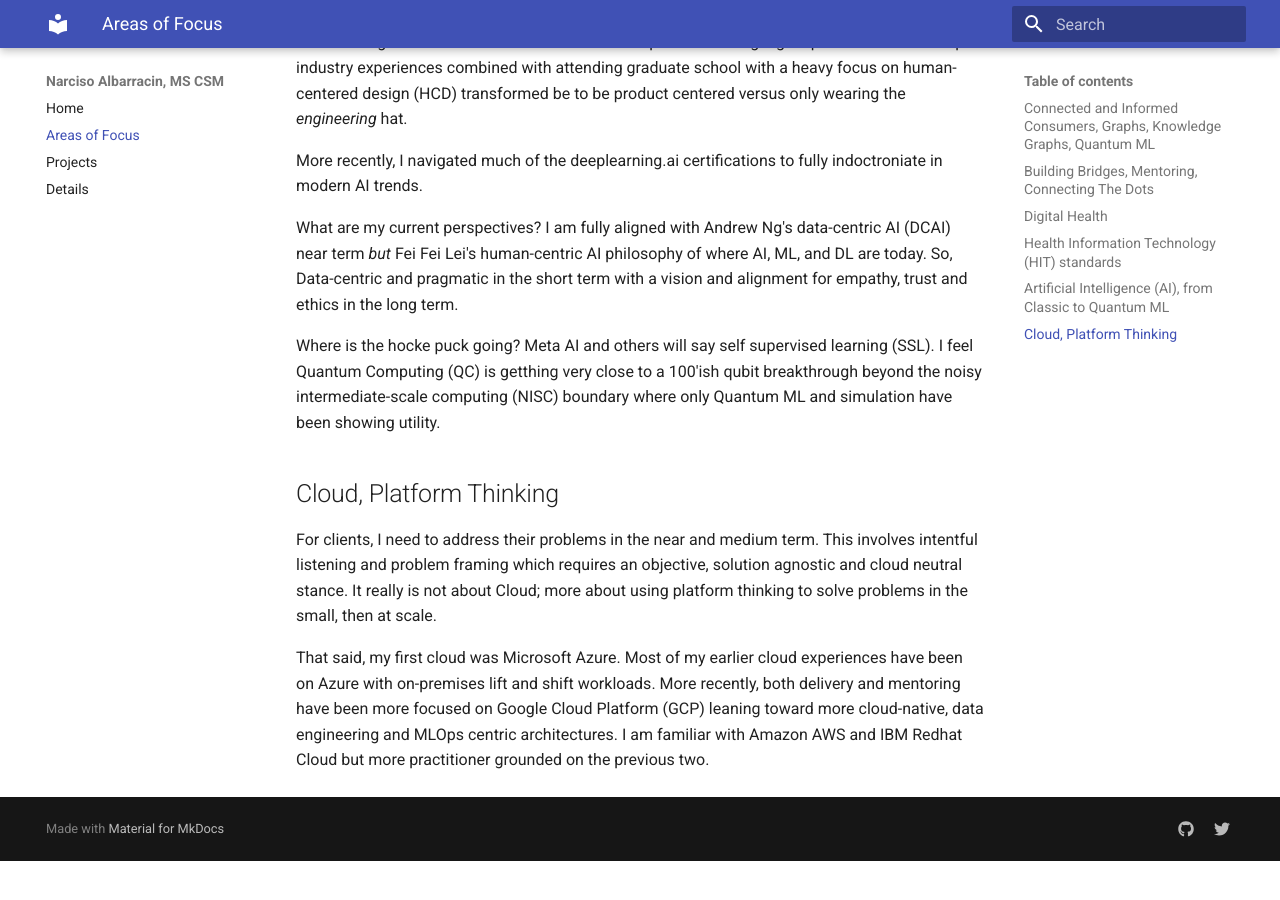
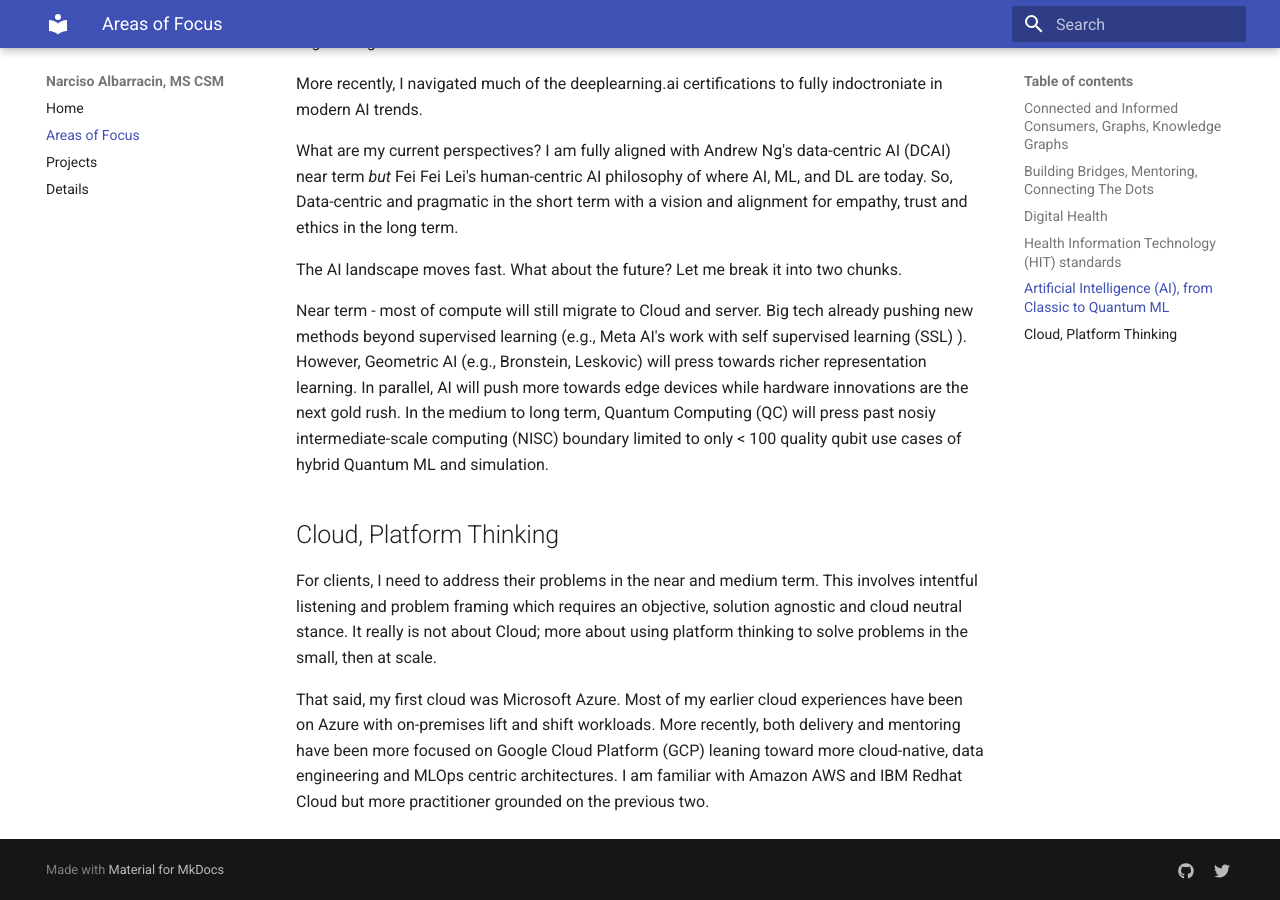
Before and after one commit to nalbarr/portfolio, an MkDocs documentation site: the page built from docs/areas.md, in a window 1280 px wide and 900 px high, scrolled down 1808 px. Built offline with MkDocs 1.6.1 and Material for MkDocs 9.7.7, drawn with Linux system fonts in a browser that asks for light colours; before the commit the page ends 2669 px from its top, so only the background shows below that; some of the changed text lies outside the part shown.

Commit message:
Update areas.md

```diff
--- a/docs/areas.md
+++ b/docs/areas.md
@@ -2,7 +2,7 @@
 
 Areas I am most passionate about ...
 
-## Connected and Informed Consumers, Graphs, Knowledge Graphs, Quantum ML
+## Connected and Informed Consumers, Graphs, Knowledge Graphs
 Ask yourself this question?  Does the product you use really help you?  Do you find yourself having to look for right information but get frustated?  So much - you may even look for another product?
 
 Clients often ask me this to solve their industry-specific problems.  Enter the accelerating industry trend of the *Connected and Informed Consumer*.
@@ -11,8 +11,7 @@
 
 As a remote caregiver of the U.S.  Healthcare system, *I ask myself* - we often never have the right information accessible, available, and connected to make decisions.  Most of the time we as a *product consumers* are not empowered to solve the problem in front of us.
 
-I believe digital platforms powered by modern graph platforms, knowledge graphs, Cloud and AI can get us all closer to the desired product experience.  These these platform and experiences will use existing Cloud innovation but are trending to next generation capabilities such as Quantum Computing (QC).  Already Quantum ML is finding use within simulation.  The same approach used to accelerated COVID-19 vaccine discovery.
-
+I believe digital platforms powered by modern graph platforms, knowledge graphs, Cloud and AI can get us all closer to the desired product experience.
 
 ## Building Bridges, Mentoring, Connecting The Dots
 I *love* interdisciplinary teams.  For me, this where all the great ideas and innovation magic happen.  Once you have been part of a team like that - you never want to let the feeling go and always are looking to make it happen again.  This involves a lot of *bridge building* to connect customers, problems, specific needs and cleverly match resources and solutions to business models that can sustain them.
@@ -40,7 +39,9 @@
 
 What are my current perspectives?  I am fully aligned with Andrew Ng's data-centric AI (DCAI) near term *but* Fei Fei Lei's human-centric AI philosophy of where AI, ML, and DL are today.  So, Data-centric and pragmatic in the short term with a vision and alignment for empathy, trust and ethics in the long term.
 
-Where is the hocke puck going?  Meta AI and others will say self supervised learning (SSL).  I feel Quantum Computing (QC) is getthing very close to a 100'ish qubit breakthrough beyond the noisy intermediate-scale computing (NISC) boundary where only Quantum ML and simulation have been showing utility.
+The AI landscape moves fast.  What about the future?  Let me break it into two chunks.
+
+Near term - most of compute will still migrate to Cloud and server.  Big tech already pushing new methods beyond supervised learning (e.g., Meta AI's work with self supervised learning (SSL) ).  However, Geometric AI (e.g., Bronstein, Leskovic) will press towards richer representation learning.  In parallel, AI will push more towards edge devices while hardware innovations are the next gold rush.  In the medium to long term, Quantum Computing (QC) will press past nosiy intermediate-scale computing (NISC) boundary limited to only < 100 quality qubit use cases of hybrid Quantum ML and simulation.
 
 ## Cloud, Platform Thinking
 For clients, I need to address their problems in the near and medium term.  This involves intentful listening and problem framing which requires an objective, solution agnostic and cloud neutral stance.  It really is not about Cloud; more about using platform thinking to solve problems in the small, then at scale.
```
